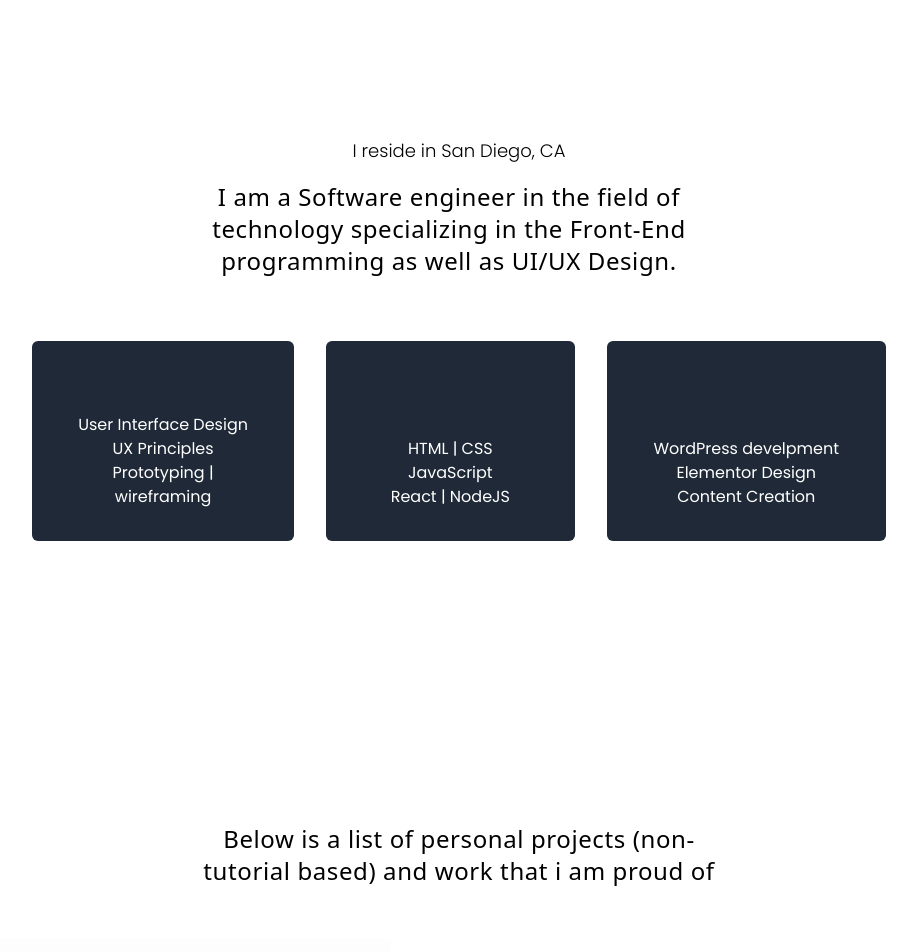
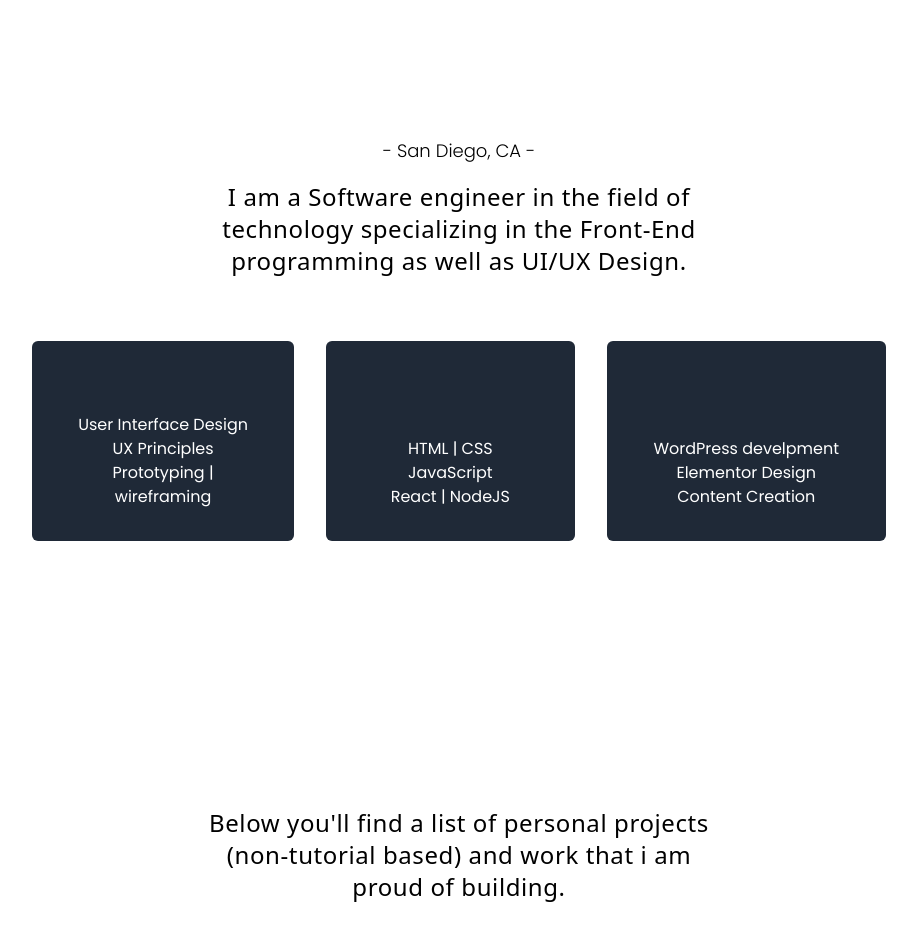
Before and after one commit to skystanoyevitch/sky-portfolio, a React (Create React App) app: page / in a window 1280 px wide. Shown: the part 780-1732 px from the top of the page, without its empty margins (181-1098 px from the left). Built offline with nearby package versions, Linux system fonts and the light colour scheme.

Commit message:
minor UI changes

```diff
--- a/src/Pages/Home/Components/AboutMe.jsx
+++ b/src/Pages/Home/Components/AboutMe.jsx
@@ -6,12 +6,12 @@ function AboutMe() {
       <section className="container mx-auto w-4/5 lg:w-2/3 md:flex md:flex-col md:items-center mb-20">
         <div className="md:flex md:flex-col md:justify-center md:w-2/3 text-center mb-8 md:mb-16">
           <h2 className="text-xl md:text-4xl font-poppins font-semibold bg-clip-text text-transparent bg-gradient-to-r from-cyan-500 via-indigo-500 to-[#e75d48]">
-            Some Info about me...
+            About Me
           </h2>
           <p className="text-sm md:text-lg text-[#e75d48] font-light font-poppins">
-            I reside in San Diego, CA
+            - San Diego, CA -
           </p>
-          <p className="text-md font-light pt-4 pr-5 lg:text-2xl tracking-wide text-[#9CCDE9]">
+          <p className="text-md font-light pt-4 lg:text-2xl tracking-wide text-[#9CCDE9]">
             I am a Software engineer in the field of technology specializing in
             the Front-End programming as well as UI/UX Design.
           </p>
--- a/src/Pages/Home/Components/ContactComponent.jsx
+++ b/src/Pages/Home/Components/ContactComponent.jsx
@@ -116,7 +116,7 @@ function ContactComponent() {
             <button
               type="submit"
               value="submit"
-              className="w-32 text-white font-semibold font-poppins py-2 mx-8 my-6 md:mx-0 rounded-md bg-gradient-to-r from-cyan-500 via-indigo-500 to-[#e75d48] transition ease-in-out hover:scale-125 duration-300"
+              className="px-4 text-white font-poppins py-1 my-6 md:mx-0 rounded-md bg-gradient-to-r from-cyan-500 via-indigo-500 to-[#e75d48] transition ease-in-out hover:scale-125 duration-300"
             >
               Send
             </button>
--- a/src/Pages/Home/Components/Hero.jsx
+++ b/src/Pages/Home/Components/Hero.jsx
@@ -25,7 +25,7 @@ function Hero() {
 
             <div className="flex justify-center">
               <a href="#section-contact" onClick={(e) => e.preventDefault}>
-                <button className="rounded-md flex py-1 px-2 md:p-2 lg:px-6 lg:py-2 text-sm md:text-base bg-gradient-to-r from-cyan-500 via-indigo-500 to-[#e75d48] transition ease-in-out hover:scale-125 duration-300 text-white">
+                <button className="rounded-md flex py-1 px-4 md:p-2 lg:px-6 lg:py-2 text-md md:text-base bg-gradient-to-r from-cyan-500 via-indigo-500 to-[#e75d48] transition ease-in-out hover:scale-125 duration-300 text-white">
                   Contact
                 </button>
               </a>
--- a/src/Pages/Home/Components/Portfolio.jsx
+++ b/src/Pages/Home/Components/Portfolio.jsx
@@ -31,8 +31,8 @@ function Portfolio() {
           Projects
         </h1>
         <p className="text-md md:text-xl font-light pt-3 lg:text-2xl tracking-wide text-[#9CCDE9]">
-          Below is a list of personal projects (non-tutorial based) and work
-          that i am proud of
+          Below you'll find a list of personal projects (non-tutorial based) and work
+          that i am proud of building.
         </p>
       </div>
 
```
